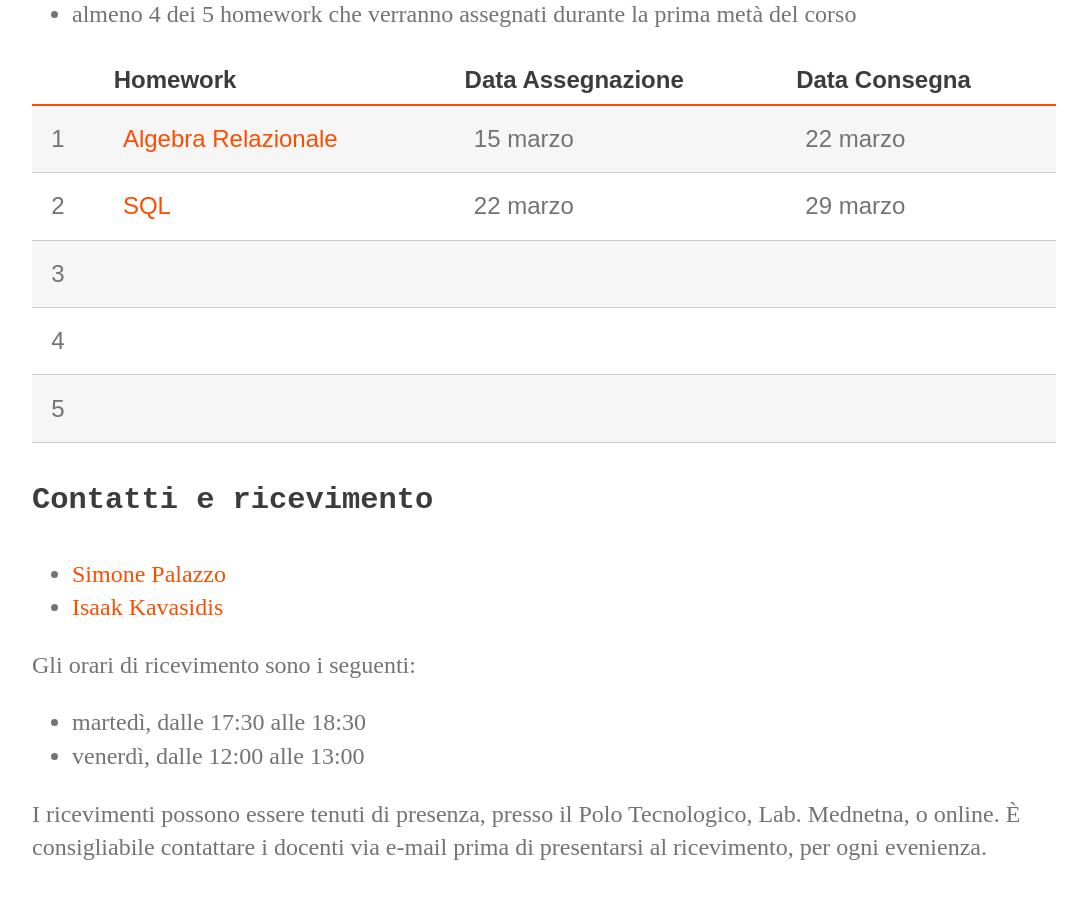
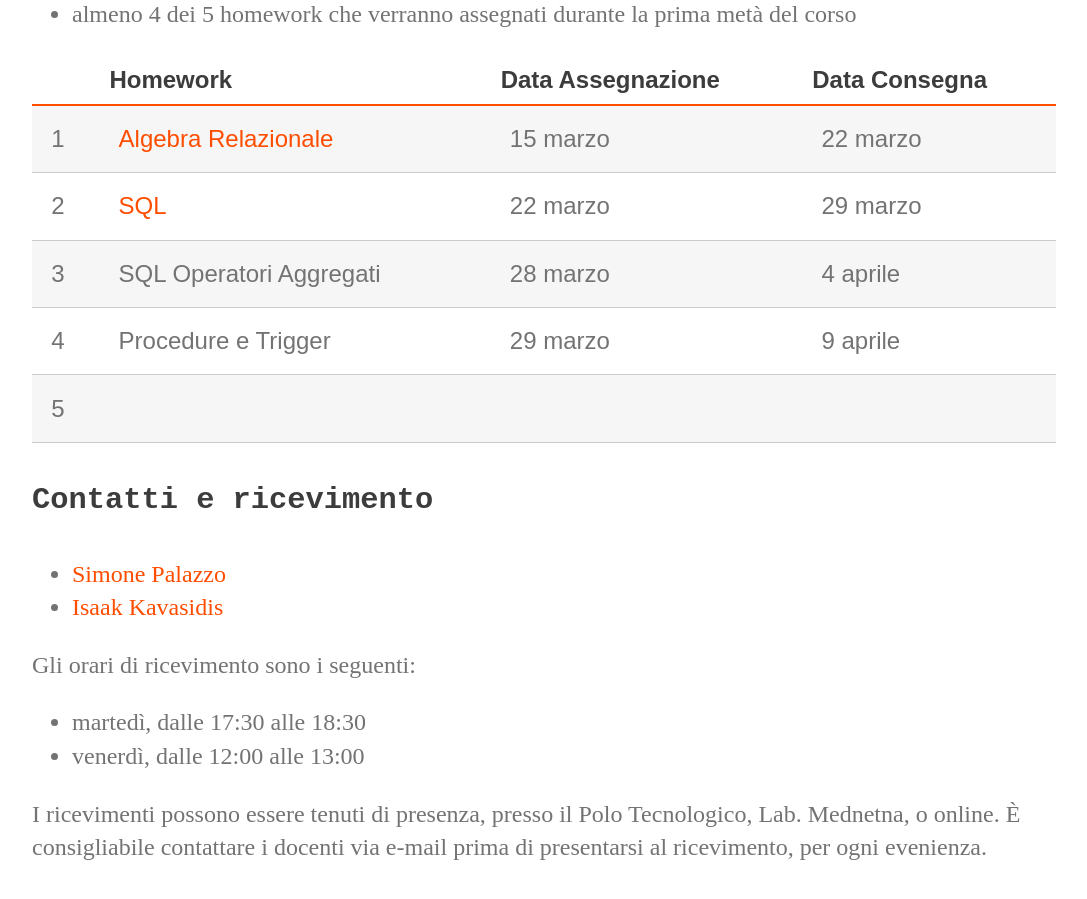
Before and after one commit to perceivelab/db-fo-24, a Jekyll site: the page built from index.md, in a window 1280 px wide and 900 px high, scrolled down 3608 px. Shown: the whole window, without its empty margins (96-1183 px from the left). Built offline with Jekyll 4.4.1, drawn with Linux system fonts in a browser that asks for light colours.

Commit message:
Update index.md

```diff
--- a/index.md
+++ b/index.md
@@ -74,8 +74,8 @@ L'accesso alla prova in itinere è subordinato alla consegna di:
 |------ | ------------------------- | ----------------  | ---------------- |
 | 1     | [Algebra Relazionale](https://tinyurl.com/relalghw1)       | 15 marzo          | 22 marzo         |
 | 2     | [SQL](https://tinyurl.com/hw2basesql)                          |  22 marzo                 | 29 marzo                 |
-| 3     |                           |                   |                  |
-| 4     |                           |                   |                  |
+| 3     | SQL Operatori Aggregati                                      | 28 marzo     | 4 aprile   |
+| 4     | Procedure e Trigger                                          | 29 marzo     | 9 aprile   |
 | 5     |                           |                   |                  |
 
 #### Contatti e ricevimento
```
